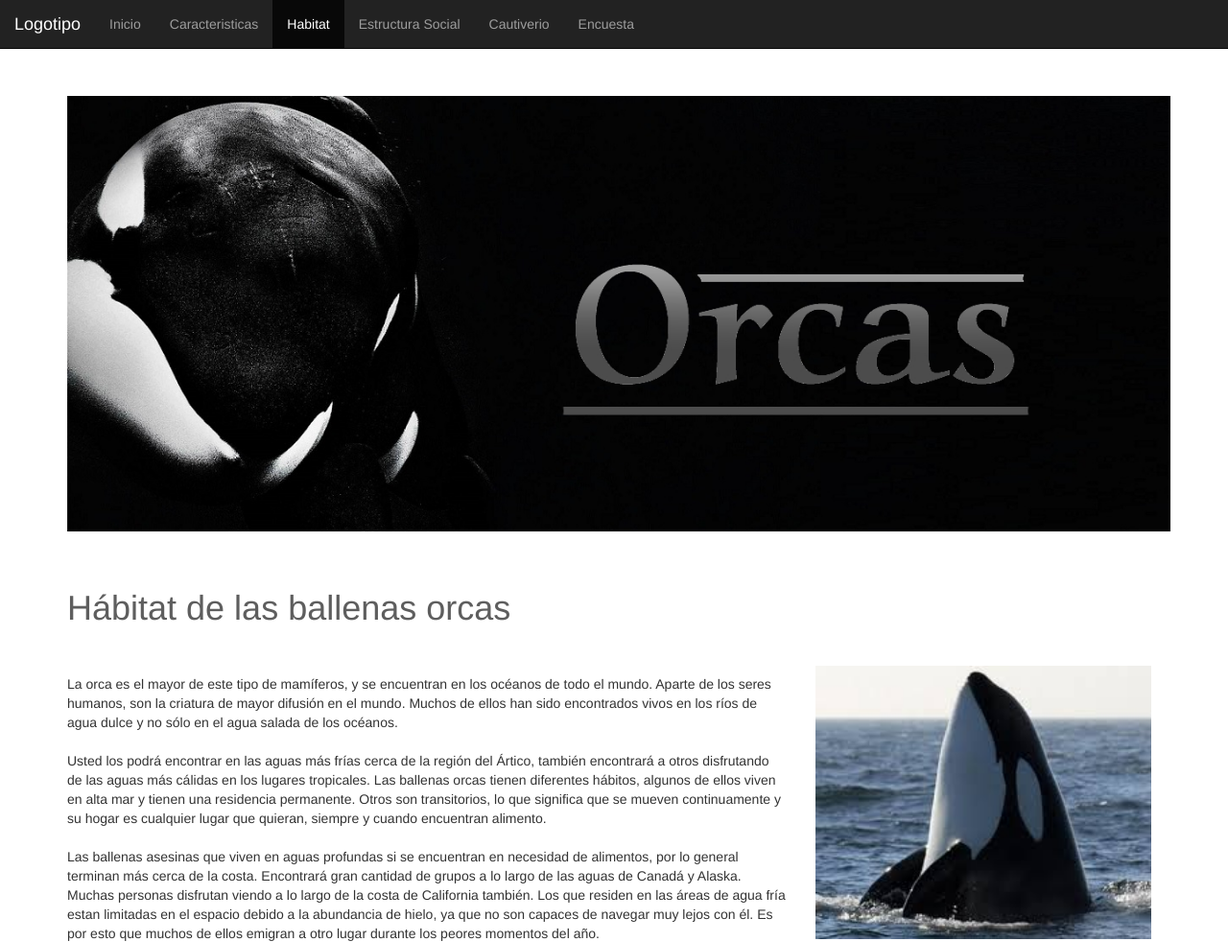
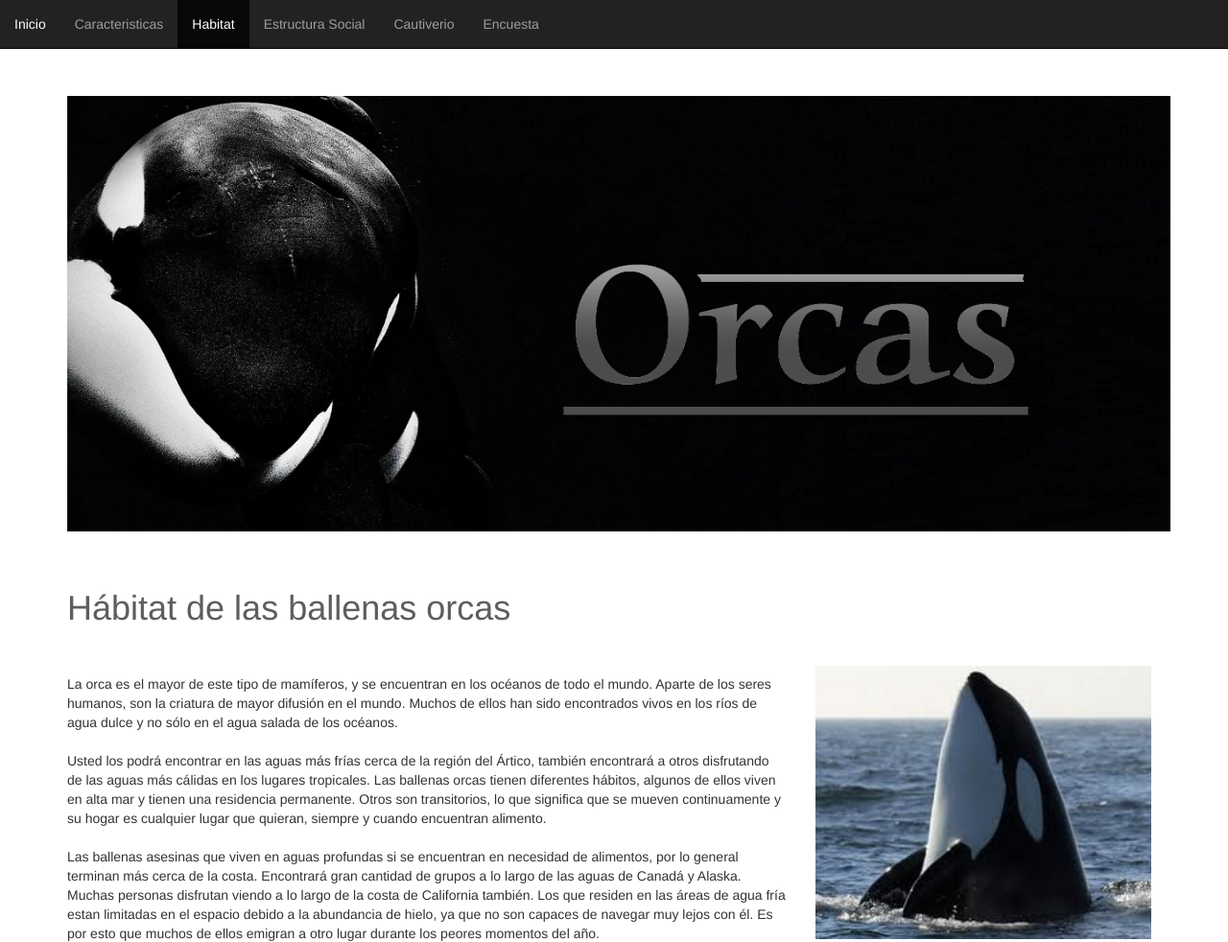
Before and after one commit to marcela1/proyectoweb, a plain HTML site: page proyecto2.html in a window 1280 px wide. Shown: the top 982 px of the page at 96% size. Drawn offline with nearby package versions, Linux system fonts and the light colour scheme.

Commit message:
eliminar logotipo

```diff
--- a/proyecto2.html
+++ b/proyecto2.html
@@ -38,7 +38,7 @@
                 <span class="icon-bar"></span>
                 <span class="icon-bar"></span>
             </button>
-            <a href="#" class="navbar-brand">Logotipo</a>
+
         </div>
 
         <div id="navbarCollapse" class="collapse navbar-collapse">
```
Also changed, not shown: index.html (+3 -3 lines), proyecto.html (+1 -1 lines), proyecto3.html (+1 -1 lines), proyecto4.html (+1 -1 lines), proyecto5.html (+3 -3 lines), logo.jpg (added).
